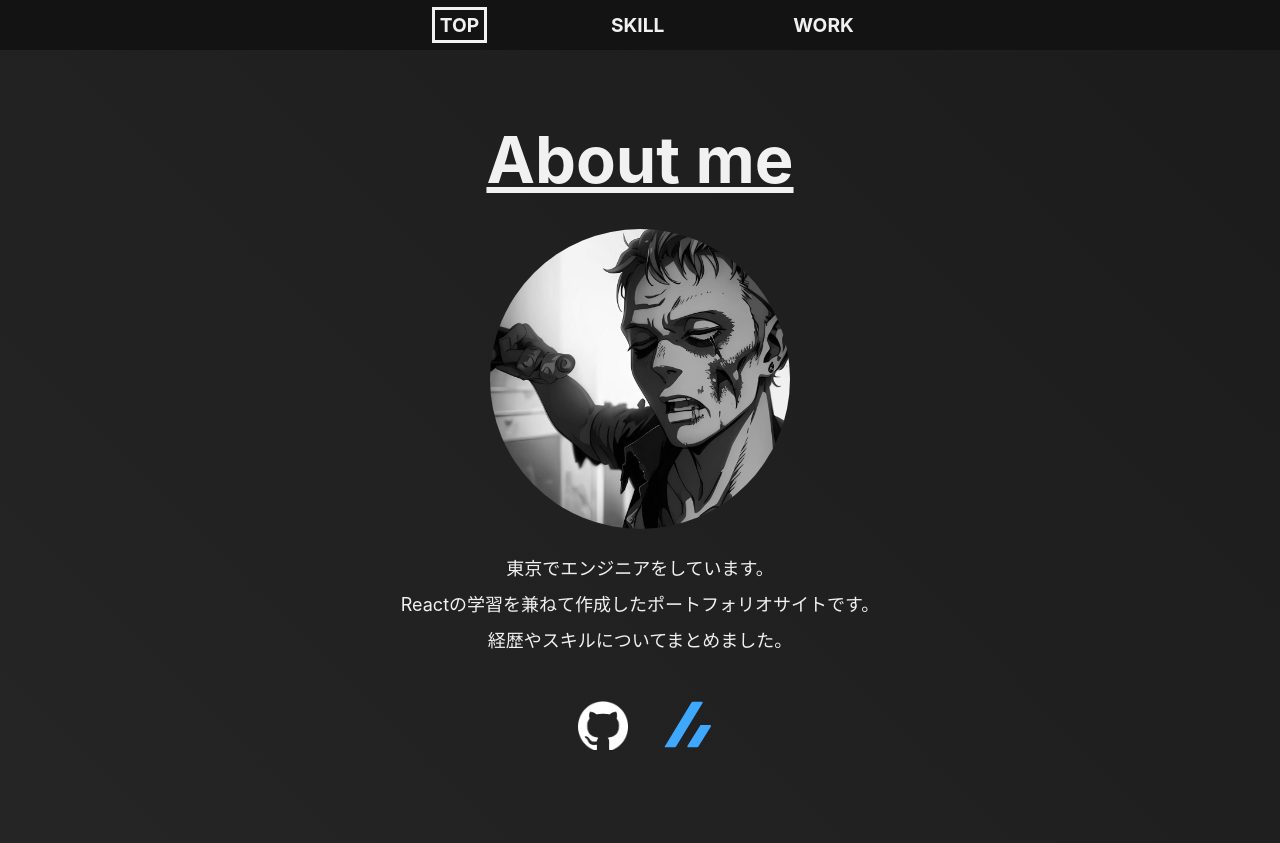
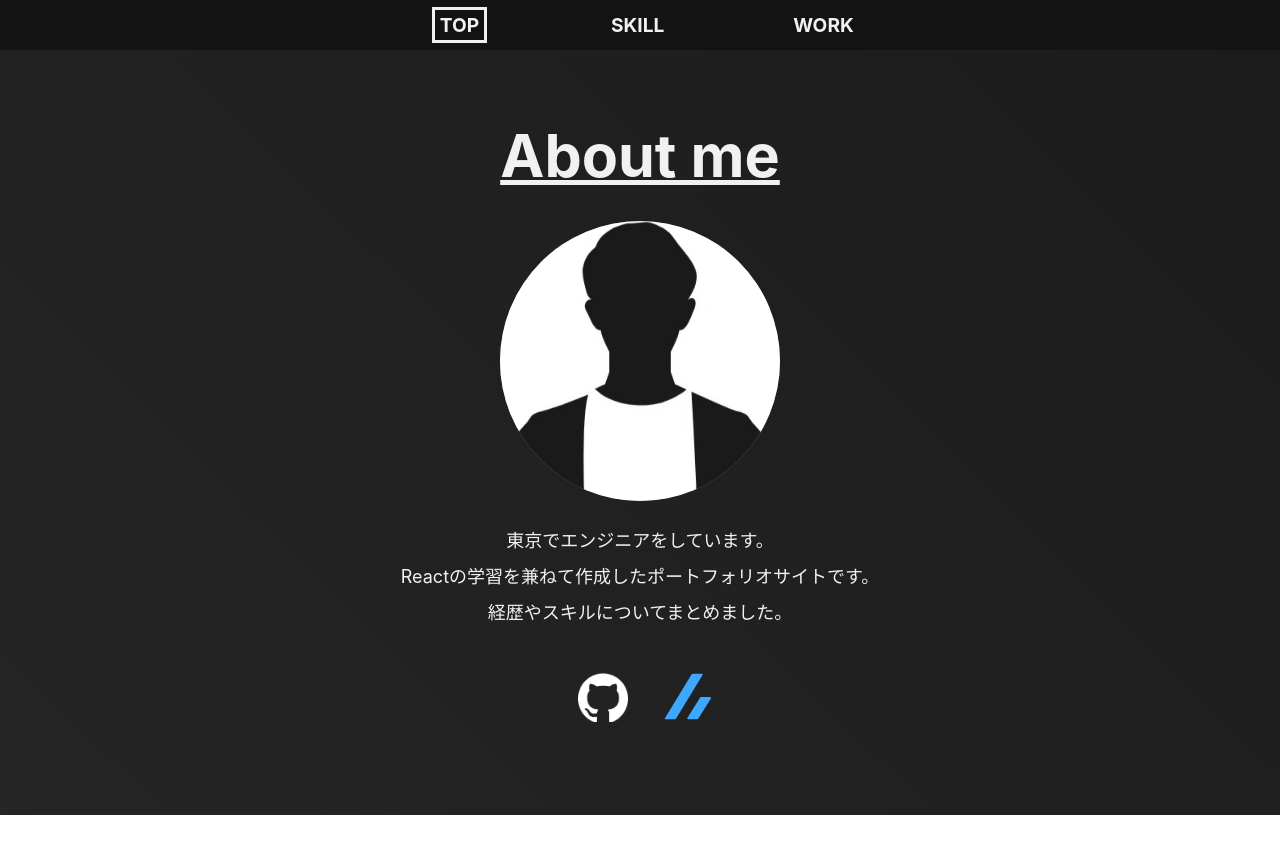
Before and after one commit to hk0128/portfile, a React (Vite) app: page / in a window 1280 px wide. After the commit the page ends 815 px from the top, so only its background shows below. Built offline with nearby package versions, Linux system fonts and the light colour scheme.

Commit message:
profile写真を変更

```diff
--- a/src/pages/Top.css
+++ b/src/pages/Top.css
@@ -1,18 +1,19 @@
 
 #portfile-photo img {
-    width: 300px;
-    height: 300px;
-    border-radius: 300px;
+    width: 280px;
+    height: 280px;
+    border-radius: 280px;
     background-color: #b97e7e;
     margin: auto;
     object-fit: cover;
+    object-position: left top;
     filter: grayscale(100%);
 }
 
 #about h1 {
     color: #f1f1f1;
     text-decoration: underline;
-    font-size: 65px;
+    font-size: 3.7em;
     padding-bottom: 30px;
     margin: 0;
 }
--- a/src/pages/Top.tsx
+++ b/src/pages/Top.tsx
@@ -2,7 +2,7 @@ import './Top.css'
 import Header from '../component/Header'
 import git from '../assets/github-mark-white.png'
 import zenn from '../assets/logo-only.svg'
-import selfie from '../assets/unnamed2.jpg'
+import selfie from '../assets/k0898_1.jpg'
 
 function Home() {
 
```
Also changed, not shown: src/assets/k0898_1.jpg (added), src/assets/unnamed.jpg (deleted).
